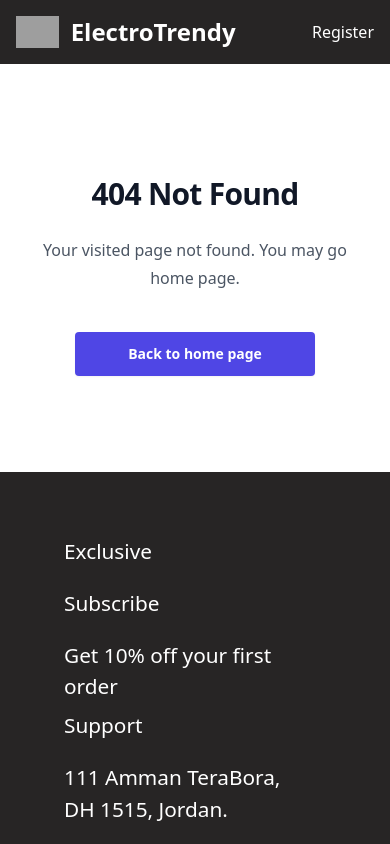
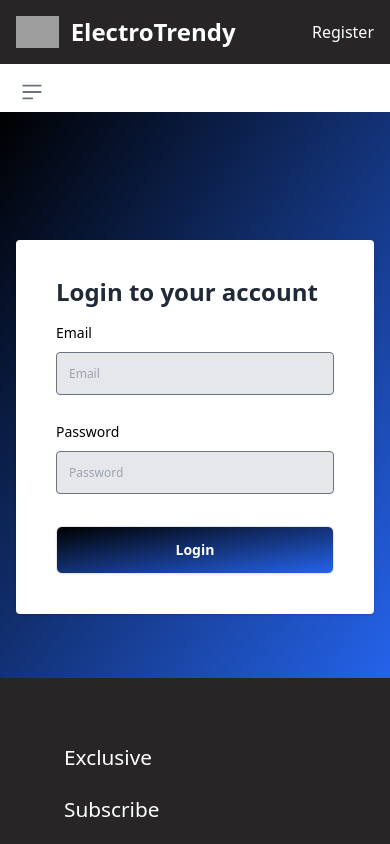
Before and after one commit to MohammadAwad97/Front-End-Electro, a React (Create React App) app: page /maindashboard/login in a window 390 px wide. Shown: the top 844 px of the page. Built offline with nearby package versions, Linux system fonts and the light colour scheme; grey boxes are pictures that could not be loaded.

Commit message:
vendor dash board new

```diff
--- a/src/App.js
+++ b/src/App.js
@@ -1,4 +1,4 @@
-import { Routes, Route } from "react-router-dom";
+import { Routes, Route } from 'react-router-dom';
 import {
   Footer,
   Header,
@@ -9,7 +9,12 @@ import {
   MainDashBoard,
   NotFound,
   Checkout,
-} from "./Pages/index";
+} from './Pages/index';
+import AddProduct from './Components/VendorDashBoard/AddProduct';
+import EditProduct from './Components/VendorDashBoard/EditProduct';
+import LoginVendor from './Components/VendorDashBoard/LoginVendor';
+import Inbox from './Components/VendorDashBoard/Inbox';
+import ProductList from './Components/VendorDashBoard/ProductList';
 function App() {
   return (
     <>
@@ -20,7 +25,14 @@ function App() {
         <Route path="/login" element={<Login />} />
         <Route path="/checkout" element={<Checkout />} />
         <Route path="*" element={<NotFound />} />
-        <Route path="/maindashboard" element={<MainDashBoard />} />
+        <Route path="/maindashboard" element={<MainDashBoard />}>
+          <Route path="login" element={<LoginVendor />} />
+          <Route path="add" element={<AddProduct />} />
+          <Route path="product/:id" element={<EditProduct />} />
+          <Route path="inbox" element={<Inbox />} />
+          <Route path="product" element={<ProductList />} />
+        </Route>
+
         <Route path="/product" element={<ProductListingsPage />} />
       </Routes>
       <Footer />
--- a/src/Components/VendorDashBoard/EditProduct.jsx
+++ b/src/Components/VendorDashBoard/EditProduct.jsx
@@ -1,6 +1,46 @@
-import React from "react";
+import React from 'react';
+import { useNavigate, useParams } from 'react-router-dom';
+import { useState, useEffect } from 'react';
+import axios from 'axios';
 
 export default function EditProduct() {
+  const backNav = useNavigate();
+  const { id } = useParams();
+  const [products, setProducts] = useState({});
+  //
+
+  //   this for send request one time when open page
+  useEffect(() => {
+    const fetchData = async () => {
+      try {
+        const response = await axios.get(
+          `http://127.0.0.1:7000/api/v1/products/${id}`
+        );
+        setProducts(response.data.product);
+      } catch (err) {
+        console.log(err);
+      }
+    };
+    fetchData();
+  }, []);
+
+  const handleInputChange = (e) => {
+    setProducts({ ...products, [e.target.name]: e.target.value });
+  };
+  //
+  const handelSubmit = async () => {
+    try {
+      const updatedProduct = await axios.patch(
+        `http://127.0.0.1:7000/api/v1/products/${id}`,
+        products
+      );
+      console.log('Product update successfully', updatedProduct);
+      backNav('/maindashboard/product');
+    } catch (err) {
+      console.log(err);
+    }
+  };
+
   return (
     <>
       <div className="  mb-6 p-4 sm:ml-64 grid justify-center items-center h-screen">
@@ -12,7 +52,9 @@ export default function EditProduct() {
             Name:
           </label>
           <input
-            id="name"
+            onChange={handleInputChange}
+            value={products.name}
+            name="name"
             type="text"
             className="bg-gray-50 border border-gray-300 text-gray-900 text-sm rounded-lg focus:ring-blue-500 focus:border-blue-500 block w-96  p-2.5 dark:bg-gray-700 dark:border-gray-600 dark:placeholder-gray-400 dark:text-white dark:focus:ring-blue-500 dark:focus:border-blue-500"
           />
@@ -25,7 +67,9 @@ export default function EditProduct() {
             Description:
           </label>
           <input
-            id="description"
+            value={products.desc}
+            onChange={handleInputChange}
+            name="desc"
             type="text"
             className="bg-gray-50 border border-gray-300 text-gray-900 text-sm rounded-lg focus:ring-blue-500 focus:border-blue-500 block w-96  p-2.5 dark:bg-gray-700 dark:border-gray-600 dark:placeholder-gray-400 dark:text-white dark:focus:ring-blue-500 dark:focus:border-blue-500"
           />
@@ -38,7 +82,9 @@ export default function EditProduct() {
             Category:
           </label>
           <input
-            id="cat"
+            onChange={handleInputChange}
+            value={products.cat}
+            name="cat"
             type="text"
             className="bg-gray-50 border border-gray-300 text-gray-900 text-sm rounded-lg focus:ring-blue-500 focus:border-blue-500 block w-96  p-2.5 dark:bg-gray-700 dark:border-gray-600 dark:placeholder-gray-400 dark:text-white dark:focus:ring-blue-500 dark:focus:border-blue-500"
           />
@@ -51,7 +97,9 @@ export default function EditProduct() {
             Image
           </label>
           <input
-            id="img"
+            onChange={handleInputChange}
+            value={products.img}
+            name="img"
             type="text"
             className="bg-gray-50 border border-gray-300 text-gray-900 text-sm rounded-lg focus:ring-blue-500 focus:border-blue-500 block w-96  p-2.5 dark:bg-gray-700 dark:border-gray-600 dark:placeholder-gray-400 dark:text-white dark:focus:ring-blue-500 dark:focus:border-blue-500"
           />
@@ -64,7 +112,9 @@ export default function EditProduct() {
             Quantity:
           </label>
           <input
-            id="qu"
+            onChange={handleInputChange}
+            value={products.quantity}
+            name="quantity"
             type="text"
             className="bg-gray-50 border border-gray-300 text-gray-900 text-sm rounded-lg focus:ring-blue-500 focus:border-blue-500 block w-96  p-2.5 dark:bg-gray-700 dark:border-gray-600 dark:placeholder-gray-400 dark:text-white dark:focus:ring-blue-500 dark:focus:border-blue-500"
           />
@@ -77,12 +127,15 @@ export default function EditProduct() {
             Price:
           </label>
           <input
-            id="price"
+            onChange={handleInputChange}
+            value={products.price}
+            name="price"
             type="text"
             className="bg-gray-50 border border-gray-300 text-gray-900 text-sm rounded-lg focus:ring-blue-500 focus:border-blue-500 block w-96  p-2.5 dark:bg-gray-700 dark:border-gray-600 dark:placeholder-gray-400 dark:text-white dark:focus:ring-blue-500 dark:focus:border-blue-500"
           />
         </div>
         <button
+          onClick={handelSubmit}
           type="button"
           className="  text-white bg-blue-700 hover:bg-blue-800 focus:ring-4 focus:ring-blue-300 font-medium rounded-lg text-sm px-5 py-2.5 mr-2 mb-2 dark:bg-blue-600 dark:hover:bg-blue-700 focus:outline-none dark:focus:ring-blue-800"
         >
--- /dev/null
+++ b/src/Components/VendorDashBoard/LoginVendor.jsx
@@ -0,0 +1,93 @@
+import React from 'react';
+import { useNavigate } from 'react-router-dom';
+import { useState } from 'react';
+import axios from 'axios';
+
+export default function LoginVendor() {
+  const loginNav = useNavigate();
+  const [user, setUser] = useState({
+    email: '',
+    password: '',
+  });
+
+  const handelInput = (e) => {
+    setUser({ ...user, [e.target.name]: e.target.value });
+  };
+
+  const handelSubmit = async () => {
+    try {
+      const res = await axios.post(
+        `http://localhost:7000/api/v1/vendors/login`,
+        user
+      );
+      loginNav('/product');
+      console.log(res);
+    } catch (err) {
+      console.log(err);
+    }
+  };
+  return (
+    <div className="h-full bg-gradient-to-tl from-blue-600 to-black w-full py-16 px-4">
+      <div className="flex flex-col items-center justify-center">
+        <div className="bg-white shadow rounded lg:w-1/2 md:w-full w-full p-10 mt-16">
+          <p
+            tabIndex={0}
+            aria-label="Login to your account"
+            className="text-2xl font-extrabold leading-6 text-gray-800 mb-4"
+          >
+            Login to your account
+          </p>
+
+          <div>
+            <lable className="text-sm font-medium leading-none text-black">
+              Email
+            </lable>
+            <input
+              onChange={handelInput}
+              name="email"
+              placeholder="Email "
+              aria-label="enter email adress"
+              type="email"
+              className="bg-gray-200 border rounded focus:outline-none text-xs font-medium leading-none text-black py-3 w-full pl-3 mt-2"
+            />
+          </div>
+          <div className="mt-6  w-full">
+            <lable className="text-sm font-medium leading-none text-black">
+              Password
+            </lable>
+            <div className="relative flex items-center justify-center">
+              <input
+                name="password"
+                onChange={handelInput}
+                placeholder="Password"
+                aria-label="enter Password"
+                type="password"
+                className="bg-gray-200 border rounded focus:outline-none text-xs font-medium leading-none text-black py-3 w-full pl-3 mt-2"
+              />
+              <div className="absolute right-0 mt-2 mr-3 cursor-pointer">
+                <svg
+                  width={16}
+                  height={16}
+                  viewBox="0 0 16 16"
+                  fill="none"
+                  xmlns="http://www.w3.org/2000/svg"
+                >
+                  {/* Eye Icon SVG */}
+                </svg>
+              </div>
+            </div>
+          </div>
+          <div className="mt-8">
+            <button
+              onClick={handelSubmit}
+              aria-label="create my account"
+              className="hover:bg-gradient-to-tl justify-center rounded-md bg-gradient-to-tl from-blue-600 to-black text-sm font-semibold leading-6 text-white shadow-sm focus-visible:outline focus-visible:outline-2 focus-visible:outline-offset-2 focus-visible:outline-indigo-600 text-sm font-semibold leading-none focus:outline-none bg-gradient-to-tl border rounded py-4 w-full"
+            >
+              Login
+            </button>
+          </div>
+        </div>
+      </div>
+    </div>
+  );
+}
--- a/src/Components/VendorDashBoard/ProductList.jsx
+++ b/src/Components/VendorDashBoard/ProductList.jsx
@@ -1,5 +1,6 @@
-import { useEffect, useState } from "react";
-import axios from "axios";
+import { useEffect, useState } from 'react';
+import axios from 'axios';
+import { Link } from 'react-router-dom';
 export default function ProductList() {
   // this for save product from Api
   const [products, setProducts] = useState([]);
@@ -8,7 +9,7 @@ export default function ProductList() {
   const fetchData = async () => {
     try {
       const response = await axios.get(
-        "http://127.0.0.1:7000/api/v1/products/vendor/64ba8084db21730031b5896a"
+        'http://127.0.0.1:7000/api/v1/products/vendor/64ba8084db21730031b5896a'
       );
       console.log(response.data.vendorProducts);
       setProducts(response.data.vendorProducts);
@@ -49,14 +50,12 @@ export default function ProductList() {
         <td className="px-6 py-4">{el.cat}</td>
         <td className="px-6 py-4">`$${el.price}`</td>
         <td className="px-6 py-4 flex gap-2">
-          <p
+          <Link
+            to={`${el._id}`}
             className="font-medium text-blue-600 dark:text-blue-500 hover:underline"
-            onClick={() => {
-              // use navgite to send vendor to edit page
-            }}
           >
             Edit
-          </p>
+          </Link>
           <p
             onClick={() => removeProduct(el._id)}
             className="font-medium text-red-600 dark:text-red-500 hover:underline"
--- a/src/Pages/MainDashBoard.jsx
+++ b/src/Pages/MainDashBoard.jsx
@@ -1,18 +1,17 @@
-import React from "react";
-import Aside from "../Components/VendorDashBoard/Aside";
-import AddProduct from "../Components/VendorDashBoard/AddProduct";
-import ProductList from "../Components/VendorDashBoard/ProductList";
-import EditProduct from "../Components/VendorDashBoard/EditProduct";
-import Inbox from "../Components/VendorDashBoard/Inbox";
+import React from 'react';
+import Aside from '../Components/VendorDashBoard/Aside';
+import AddProduct from '../Components/VendorDashBoard/AddProduct';
+import ProductList from '../Components/VendorDashBoard/ProductList';
+import EditProduct from '../Components/VendorDashBoard/EditProduct';
+import Inbox from '../Components/VendorDashBoard/Inbox';
+import LoginVendor from '../Components/VendorDashBoard/LoginVendor';
+import { Outlet, Route, Routes } from 'react-router-dom';
 
 export default function MainDashBoard() {
   return (
     <>
       <Aside />
-      <AddProduct />
-      <ProductList />
-      <EditProduct />
-      <Inbox />
+      <Outlet />
     </>
   );
 }
```
Also changed, not shown: public/assets/logobg.png (added).
